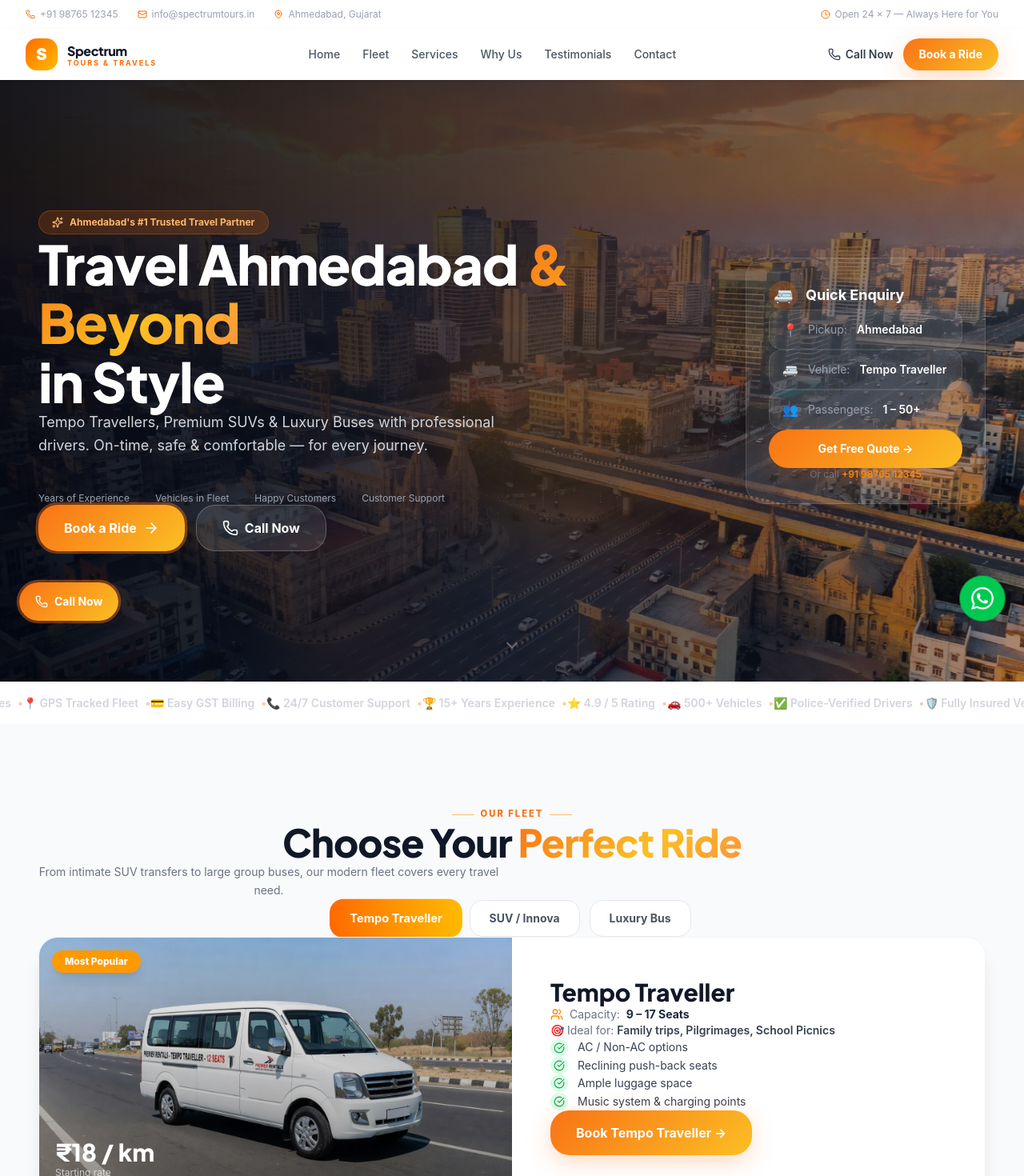
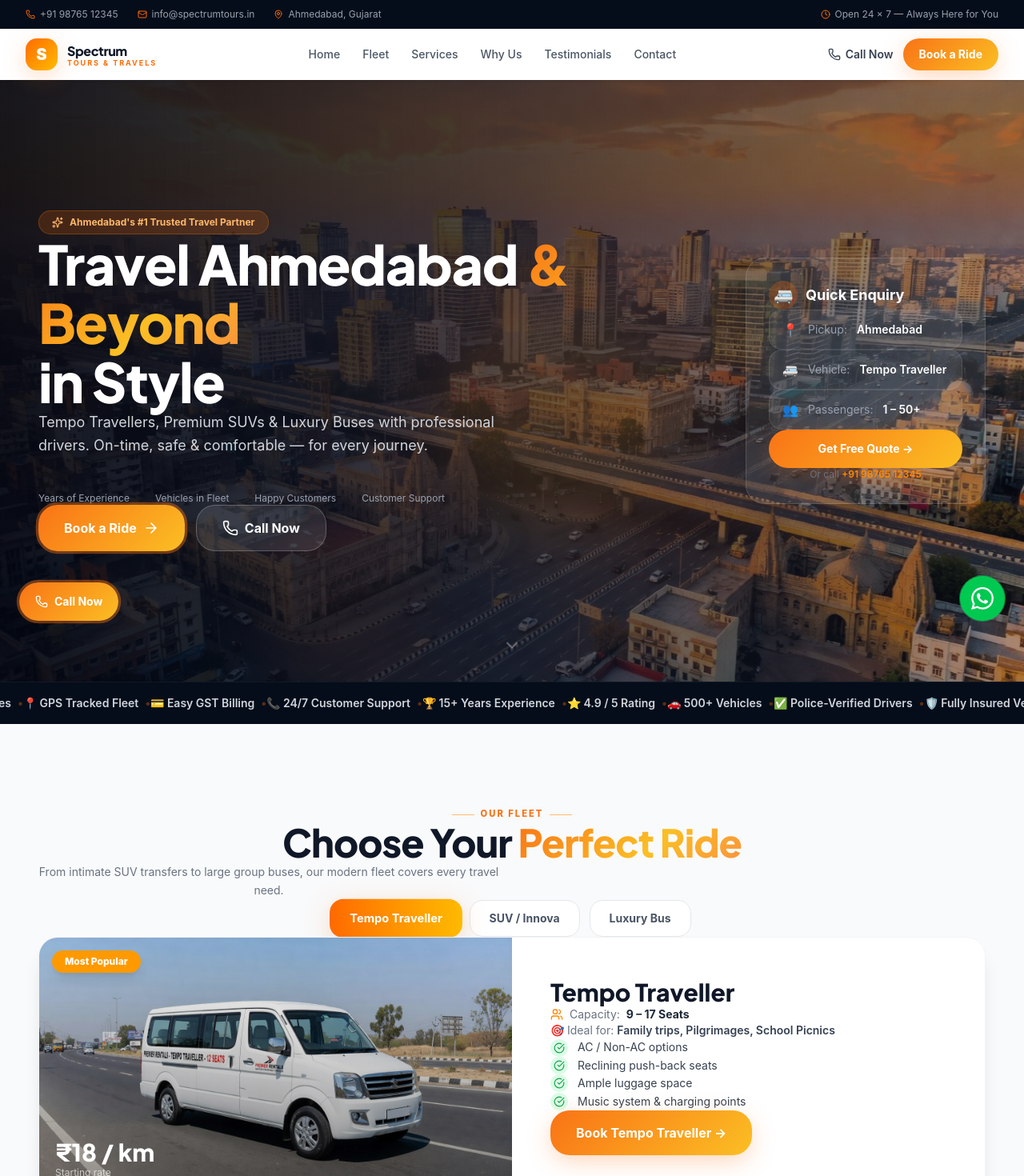
Before and after one commit to IshaShaikh-03/spectrum-journeys, a React (Vite) app: page / in a window 1280 px wide. Shown: the top 1470 px of the page at 80% size. Built offline with nearby package versions, Linux system fonts and the light colour scheme.

Commit message:
fix: restore broken shadow/bg CSS variable refs and fix h-15 canonical class

```diff
--- a/src/App.tsx
+++ b/src/App.tsx
@@ -377,7 +377,7 @@
 
   if (sent) {
     return (
-      <div className="bg-white rounded-3xl border border-gray-100 shadow-() p-12 flex flex-col items-center justify-center text-center h-full min-h-72">
+      <div className="bg-white rounded-3xl border border-gray-100 shadow-(--shadow-card) p-12 flex flex-col items-center justify-center text-center h-full min-h-72">
         <div className="w-16 h-16 rounded-full bg-linear-to-br from-green-400 to-emerald-600 flex items-center justify-center mb-5 animate-bounce-in shadow-lg">
           <CheckCircle className="w-8 h-8 text-white" />
         </div>
@@ -395,7 +395,7 @@
 
   return (
     <form onSubmit={handleSubmit}
-      className="bg-white rounded-3xl border border-gray-100 shadow-() p-7 md:p-8 space-y-5">
+      className="bg-white rounded-3xl border border-gray-100 shadow-(--shadow-card) p-7 md:p-8 space-y-5">
       <div>
         <h3 className="text-xl font-extrabold text-gray-900 font-display">Send Us a Message</h3>
         <p className="text-gray-400 text-sm mt-1">We'll reply within 24 hours.</p>
@@ -484,7 +484,7 @@
 
       {/* ── Top Info Bar ──────────────────────────────────────────────────────── */}
       <div
-        className={`hidden md:flex bg-() text-gray-400 text-xs justify-between items-center px-8 transition-all duration-300 overflow-hidden ${
+        className={`hidden md:flex bg-(--surface-950) text-gray-400 text-xs justify-between items-center px-8 transition-all duration-300 overflow-hidden ${
           scrolled ? "max-h-0 py-0" : "max-h-12 py-2.5"
         }`}
       >
@@ -517,7 +517,7 @@
         <nav className="max-w-7xl mx-auto px-4 md:px-8 flex items-center justify-between h-16" aria-label="Main navigation">
           {/* Logo */}
           <button onClick={() => scrollTo("#home")} className="flex items-center gap-3 group" aria-label="Spectrum Tours Home">
-            <div className="w-10 h-10 rounded-[14px] bg-linear-to-br from-orange-500 to-amber-400 flex items-center justify-center shadow-() group-hover:scale-105 transition-transform">
+            <div className="w-10 h-10 rounded-[14px] bg-linear-to-br from-orange-500 to-amber-400 flex items-center justify-center shadow-(--shadow-brand) group-hover:scale-105 transition-transform">
               <span className="text-white font-black text-xl leading-none">S</span>
             </div>
             <div className="text-left">
@@ -687,7 +687,7 @@
       </section>
 
       {/* ── Trust Marquee ────────────────────────────────────────────────────── */}
-      <div className="bg-() py-4 overflow-hidden border-t border-white/5">
+      <div className="bg-(--surface-950) py-4 overflow-hidden border-t border-white/5">
         <div className="marquee-track" aria-hidden="true">
           {[...trustItems, ...trustItems].map((item, i) => (
             <span key={i} className="mx-8 text-sm font-semibold text-gray-300 whitespace-nowrap flex items-center gap-2">
@@ -721,7 +721,7 @@
                 <button key={v.name} onClick={() => setActiveFleet(i)}
                   className={`px-6 py-3 rounded-2xl font-bold text-sm transition-all ${
                     activeFleet === i
-                      ? "bg-linear-to-r from-orange-500 to-amber-400 text-white shadow-() scale-105"
+                      ? "bg-linear-to-r from-orange-500 to-amber-400 text-white shadow-(--shadow-brand) scale-105"
                       : "bg-white text-gray-600 hover:bg-orange-50 border border-gray-200 hover:border-orange-200"
                   }`}
                   aria-pressed={activeFleet === i}
@@ -786,12 +786,12 @@
                   className={`text-left bg-white rounded-2xl border transition-all p-4 flex items-center gap-4 card-lift shimmer-hover ${
                     activeFleet === i
                       ? "border-orange-400 ring-2 ring-orange-200 shadow-md"
-                      : "border-gray-100 hover:border-orange-200 shadow-()"
+                      : "border-gray-100 hover:border-orange-200 shadow-(--shadow-card)"
                   }`}
                   aria-pressed={activeFleet === i}
                 >
                   <div className="relative shrink-0">
-                    <img src={v.image} alt={v.name} className="w-20 h-[3.75rem] object-cover rounded-xl" />
+                    <img src={v.image} alt={v.name} className="w-20 h-15 object-cover rounded-xl" />
                     {activeFleet === i && (
                       <div className="absolute -top-1.5 -right-1.5 w-4 h-4 bg-orange-500 rounded-full flex items-center justify-center">
                         <CheckCircle className="w-3 h-3 text-white" />
@@ -846,7 +846,7 @@
       </Section>
 
       {/* ── Why Us ─────────────────────────────────────────────────────────────── */}
-      <Section id="why-us" className="py-24 bg-() text-white relative overflow-hidden">
+      <Section id="why-us" className="py-24 bg-(--surface-950) text-white relative overflow-hidden">
         {/* Top accent line */}
         <div className="absolute top-0 left-0 w-full h-[3px] bg-linear-to-r from-transparent via-orange-500 to-transparent" />
         {/* Ambient glow */}
@@ -1069,7 +1069,7 @@
                 },
               ].map((item) => (
                 <div key={item.title}
-                  className="bg-white rounded-2xl shadow-() border border-gray-100 hover:border-orange-100 p-5 flex items-start gap-4 transition card-lift">
+                  className="bg-white rounded-2xl shadow-(--shadow-card) border border-gray-100 hover:border-orange-100 p-5 flex items-start gap-4 transition card-lift">
                   <div className="w-12 h-12 rounded-2xl bg-linear-to-br from-orange-100 to-amber-50 text-orange-500 flex items-center justify-center shrink-0 shadow-sm">
                     {item.icon}
                   </div>
@@ -1104,7 +1104,7 @@
       </Section>
 
       {/* ── Footer ──────────────────────────────────────────────────────────────── */}
-      <footer className="bg-() text-gray-400 pt-16 pb-6">
+      <footer className="bg-(--surface-950) text-gray-400 pt-16 pb-6">
         {/* Top gradient border */}
         <div className="h-[3px] bg-linear-to-r from-transparent via-orange-500/50 to-transparent mb-16" />
         <div className="max-w-7xl mx-auto px-5 md:px-12">
```
